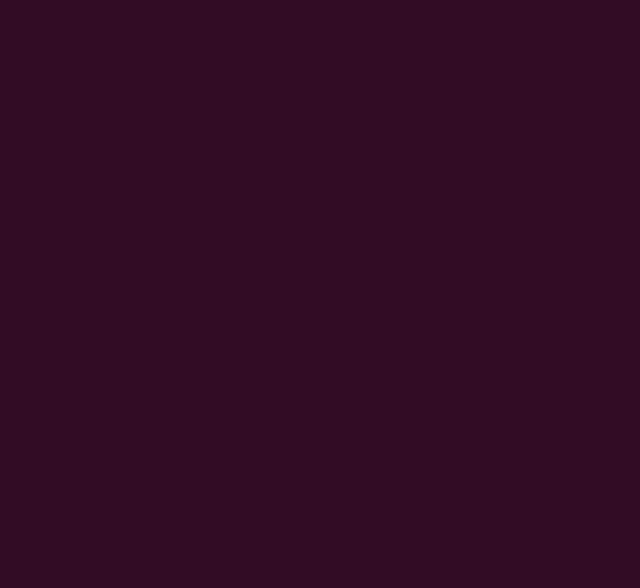
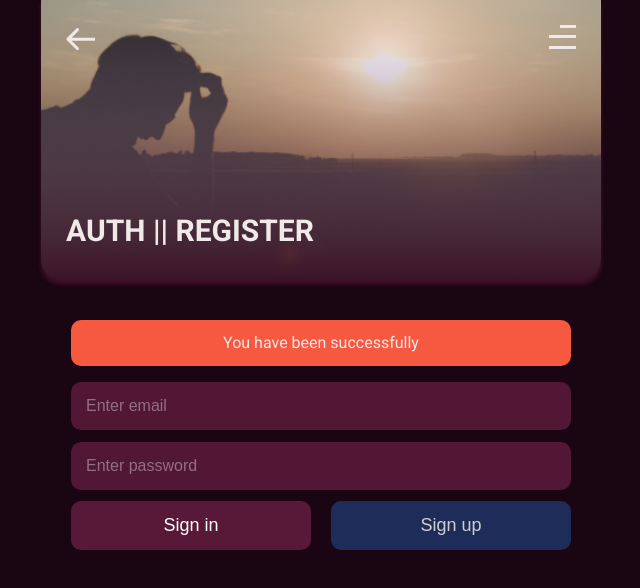
Before and after one commit to Denys-Dudnyk/Workout_app, a React (Create React App) app in the folder front/: page /auth in a window 1280 px wide. Before the commit this address had no page. Shown: the top 588 px of the page, without its empty margins (319-959 px from the left). Built offline with nearby package versions, Linux system fonts and the light colour scheme.

Commit message:
Front-end | Auth || Registration

```diff
--- /dev/null
+++ b/front/src/Routers.jsx
@@ -0,0 +1,20 @@
+import React from 'react'
+import { BrowserRouter as Router, Routes, Route } from 'react-router-dom'
+import Auth from './components/pages/Auth/Auth'
+
+import Home from './components/pages/Home/Home'
+import NewWorkout from './components/pages/NewWorkout/NewWorkout'
+
+const Routers = () => {
+	return (
+		<Router>
+			<Routes>
+				<Route exact path='/' element={<Home />}></Route>
+				<Route path='/new-workout' element={<NewWorkout />}></Route>
+				<Route path='/auth' element={<Auth />}></Route>
+			</Routes>
+		</Router>
+	)
+}
+
+export default Routers
--- a/front/src/components/common/Header/Header.jsx
+++ b/front/src/components/common/Header/Header.jsx
@@ -19,7 +19,7 @@ const Header = () => {
 					<img src={arrowImage} alt='Back' />
 				</button>
 			) : (
-				<button type='button'>
+				<button type='button' onClick={() => navigate('/auth')}>
 					<img src={userImage} alt='Auth' />
 				</button>
 			)}
--- /dev/null
+++ b/front/src/components/pages/Auth/Auth.jsx
@@ -0,0 +1,53 @@
+import React from 'react'
+
+import Layout from '../../common/Layout'
+
+import bgImage from '../../../images/bg-auth.png'
+import Field from '../../ui/Field/Field'
+import Button from '../../ui/Button/Button'
+
+import styles from './Auth.module.scss'
+import Alert from '../../ui/Alert/Alert'
+
+const Auth = () => {
+	const [email, setEmail] = React.useState('')
+	const [password, setPassword] = React.useState('')
+	const [type, setType] = React.useState('auth')
+	const handleSubmit = e => {
+		e.preventDefault()
+		if (type === 'auth') {
+			console.log('Auth')
+		} else {
+			console.log('Reg')
+		}
+	}
+
+	return (
+		<>
+			<Layout bgImage={bgImage} heading='Auth || Register' />
+			<div className='wrapper-inner-page'>
+				{true && <Alert type='warning' text='You have been successfully ' />}
+				<form onSubmit={handleSubmit}>
+					<Field
+						type='email'
+						placeholder='Enter email'
+						value={email}
+						onChange={e => setEmail(e.target.value)}
+					/>
+					<Field
+						type='password'
+						placeholder='Enter password'
+						value={password}
+						onChange={({ target: { value } }) => setPassword(value)}
+					/>
+					<div className={styles.wrapperButton}>
+						<Button text='Sign in' callback={() => setType('auth')} />
+						<Button text='Sign up' callback={() => setType('reg')} />
+					</div>
+				</form>
+			</div>
+		</>
+	)
+}
+
+export default Auth
--- /dev/null
+++ b/front/src/components/pages/Auth/Auth.module.scss
@@ -0,0 +1,23 @@
+@import '../../../scss/variables';
+
+.wrapperButton {
+	display: flex;
+	align-items: center;
+	justify-content: space-between;
+
+	> div {
+		width: 48%;
+		> button {
+			width: 100%;
+		}
+		&:last-child > button {
+			background-color: #20366b;
+			opacity: 0.8;
+			transition: opacity 0.15s ease;
+			&:hover {
+				background-color: #29478c;
+				opacity: 1;
+			}
+		}
+	}
+}
--- a/front/src/components/pages/NewWorkout/NewWorkout.jsx
+++ b/front/src/components/pages/NewWorkout/NewWorkout.jsx
@@ -1,6 +1,6 @@
 import React from 'react'
 import Select from 'react-select'
-import makeAnimated from 'react-select/animated'
+//import makeAnimated from 'react-select/animated'
 import Layout from '../../common/Layout'
 import { Link } from 'react-router-dom'
 
@@ -8,10 +8,7 @@ import bgImage from '../../../images/new-workout-bg.jpg'
 import Field from '../../ui/Field/Field'
 import Button from '../../ui/Button/Button'
 
-import styles from './NewWorkout.module.scss'
-//import { optionColor } from './optionColor'
-
-const animatedComponents = makeAnimated()
+//const animatedComponents = makeAnimated()
 
 const NewWorkout = () => {
 	//const navigate = useNavigate()
@@ -32,11 +29,12 @@ const NewWorkout = () => {
 		<>
 			<Layout bgImage={bgImage} heading='Create new workout' />
 			<div className='wrapper-inner-page'>
-				<form onSubmit={handleSubmit} className={styles.form}>
+				<form onSubmit={handleSubmit}>
 					<Field
 						placeholder='Enter name'
 						value={name}
 						onChange={e => setName(e.target.value)}
+						required
 					/>
 					<Link to='/new-exercise' className='dark-link'>
 						Add new exercise
--- /dev/null
+++ b/front/src/components/ui/Alert/Alert.jsx
@@ -0,0 +1,20 @@
+import React from 'react'
+import cn from 'classnames'
+
+import styles from './Alert.module.scss'
+
+const Alert = ({ type = 'success', text }) => {
+	return (
+		<div
+			className={cn(styles.alert, {
+				[styles.error]: type === 'error',
+				[styles.warning]: type === 'warning',
+				[styles.info]: type === 'info',
+			})}
+		>
+			{text}
+		</div>
+	)
+}
+
+export default Alert
--- /dev/null
+++ b/front/src/components/ui/Alert/Alert.module.scss
@@ -0,0 +1,24 @@
+@import '../../../scss/animation';
+@import '../../../scss/variables';
+
+.alert {
+	width: 100%;
+	background-color: #5be7c4;
+	color: #252a34;
+	margin-bottom: 1rem;
+	animation: opacity 0.4s;
+	padding: 10px;
+	border-radius: 10px;
+
+	&.error {
+		background-color: #ff2e63;
+		color: $white;
+	}
+	&.warning {
+		background-color: #f75940;
+		color: $white;
+	}
+	&.info {
+		background-color: #50c1e9;
+	}
+}
--- a/front/src/components/ui/Field/Field.jsx
+++ b/front/src/components/ui/Field/Field.jsx
@@ -9,6 +9,7 @@ const Field = ({ placeholder, value, onChange, type = 'text' }) => {
 			value={value}
 			onChange={onChange}
 			className={styles.input}
+			required
 		/>
 	)
 }
--- a/front/src/components/ui/Field/Field.module.scss
+++ b/front/src/components/ui/Field/Field.module.scss
@@ -3,7 +3,7 @@
 .input {
 	background-color: $purple;
 	border: 1px solid transparent;
-	color: $white;
+	color: $white !important;
 	font-size: 16px;
 	padding: 14px;
 	border-radius: 10px;
--- a/front/src/index.js
+++ b/front/src/index.js
@@ -2,14 +2,15 @@ import React from 'react'
 import ReactDOM from 'react-dom/client'
 import './scss/index.scss'
 
-import App from './App'
+import Routers from './Routers'
 import reportWebVitals from './reportWebVitals'
+//import { Routes } from 'react-router-dom'
 
 const root = ReactDOM.createRoot(document.getElementById('root'))
 
 root.render(
 	<React.StrictMode>
-		<App />
+		<Routers />
 	</React.StrictMode>
 )
 
--- a/front/src/scss/index.scss
+++ b/front/src/scss/index.scss
@@ -1,7 +1,7 @@
 @import './_variables';
 
 body {
-	background-color: $dark-purple;
+	background-color: $black;
 	padding: 0;
 	margin: 0;
 	//display: flex;
```
Also changed, not shown: front/src/images/bg-auth.png (added).
